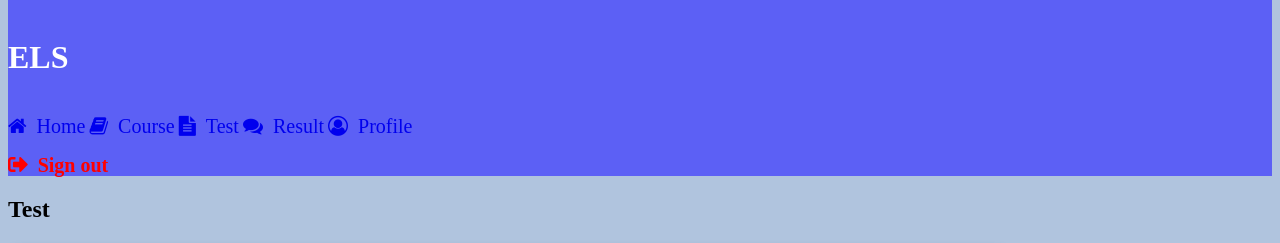
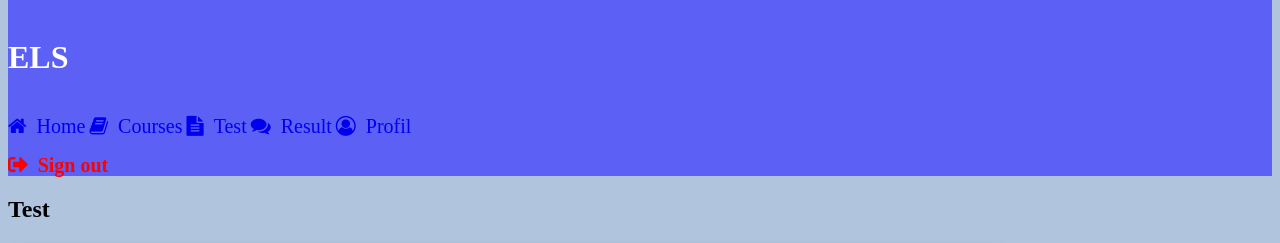
Before and after one commit to Fourou/RepoMine, a PHP site: page /test.php in a window 1280 px wide. Shown: the top 243 px of the page. Run offline with PHP 8.4, Linux system fonts and the light colour scheme; the visitor is signed in with stand-in values (Sample User, id 1); data that the repository does not hold is empty.

Commit message:
Update test.php

```diff
--- a/Student/test.php
+++ b/Student/test.php
@@ -79,10 +79,10 @@ td {
         <br>
         <div class="vertical-menu">
             <a href="student.php"><i class="fa fa-home" style="font-size:20px"> &nbsp;Home</i></a>
-            <a href="courses.php" ><i class="fa fa-book" style="font-size:20px"> &nbsp;Course</i></a>
+            <a href="courses.php" ><i class="fa fa-book" style="font-size:20px"> &nbsp;Courses</i></a>
             <a href="test.php" class="active"><i class="fa fa-file-text" style="font-size:20px"> &nbsp;Test</i></a>
             <a href="note.php"><i class="fa fa-comments" style="font-size:20px"> &nbsp;Result</i></a>
-            <a href="Profile.php"><i class="fa fa-user-circle-o" style="font-size:20px"> &nbsp;Profile</i></a>
+            <a href="Profile.php"><i class="fa fa-user-circle-o" style="font-size:20px"> &nbsp;Profil</i></a>
             <br><br>
             <a href="logout.php" style="color:red;"><i class="fas fa-sign-out-alt" style="font-size:20px"> &nbsp;Sign out</i></a>
         </div>
```
